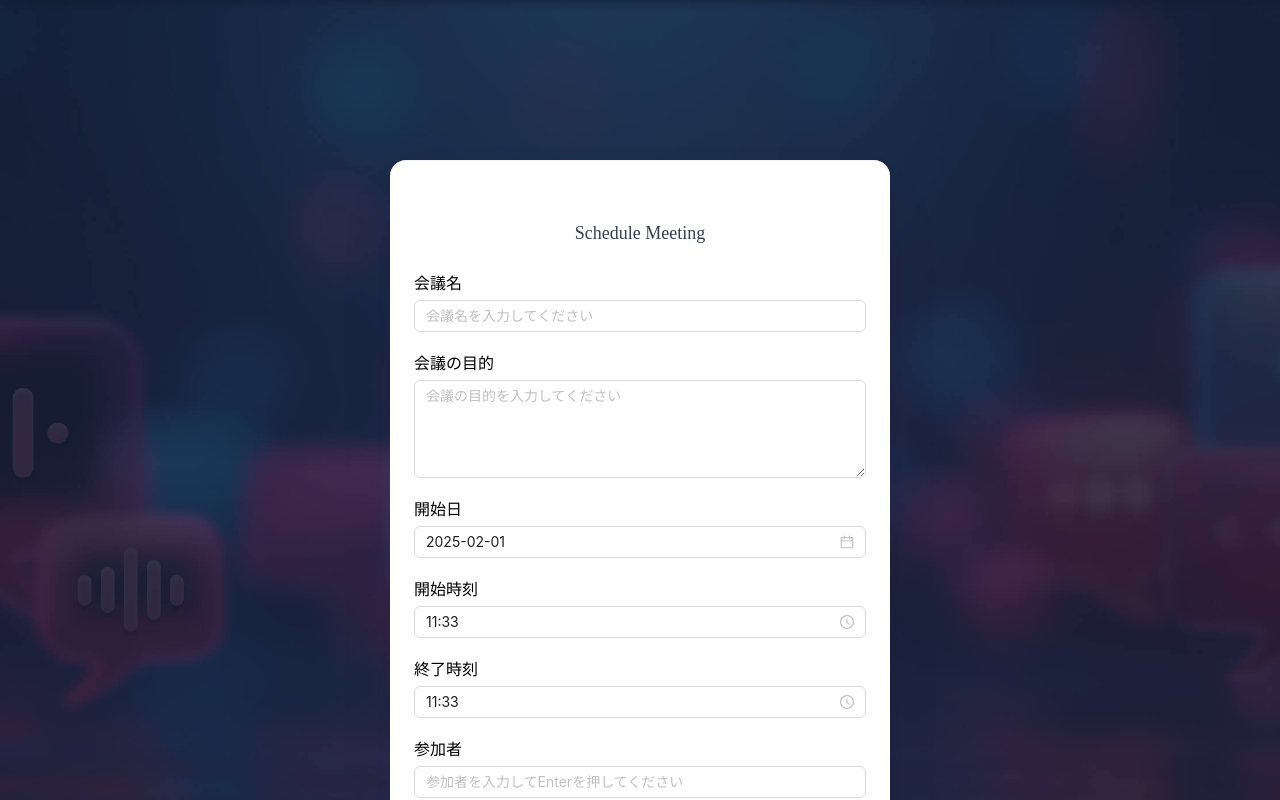
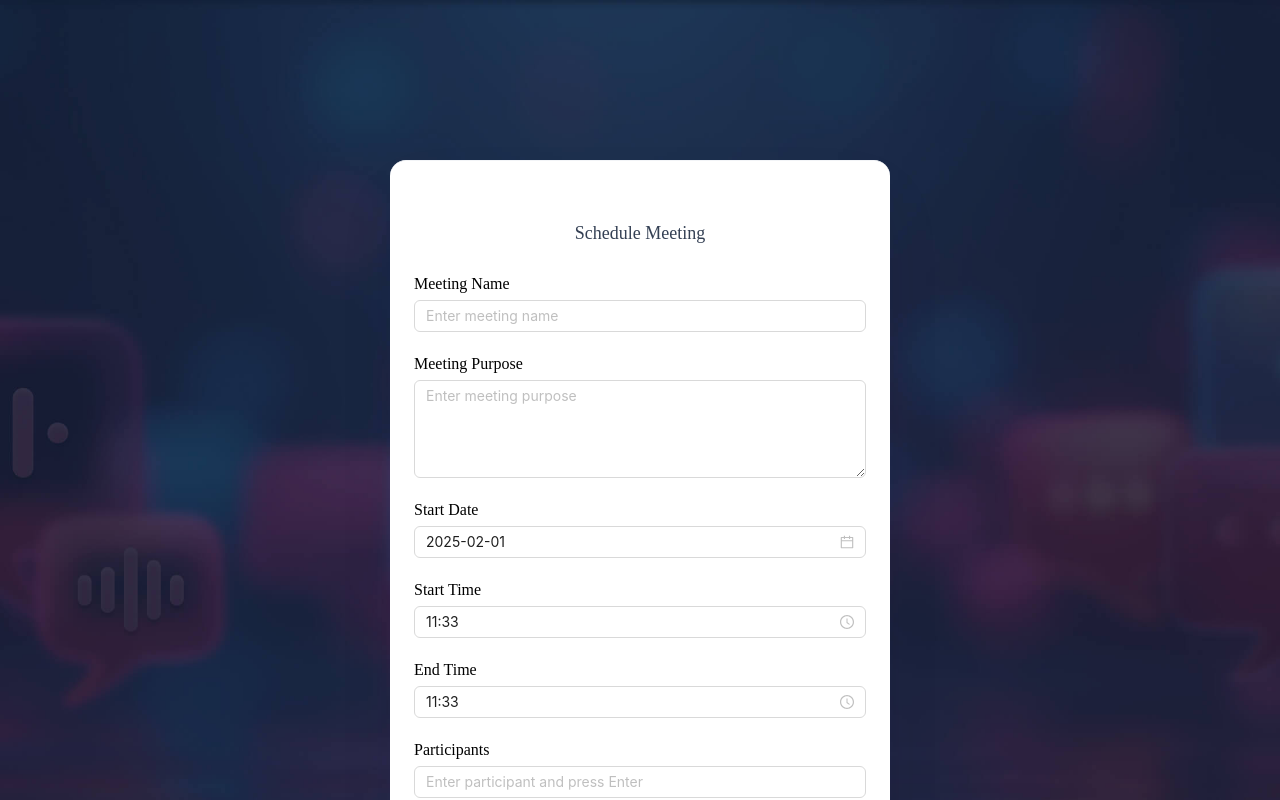
Before and after one commit to univac-1/meeting-ai-agent, a React (Vite) app in the folder apps/frontend/: page /#/meeting/schedule in a window 1280 px wide. Built offline with nearby package versions, Linux system fonts and the light colour scheme; no server answers.

Commit message:
Translate meeting schedule and info pages to English

```diff
--- a/apps/frontend/src/pages/meetingInfo/index.tsx
+++ b/apps/frontend/src/pages/meetingInfo/index.tsx
@@ -46,12 +46,12 @@ const MeetingInfoPage = () => {
 
   const agendaColumns = [
     {
-      title: "トピック",
+      title: "Topic",
       dataIndex: "topic",
       key: "topic",
     },
     {
-      title: "時間 (分)",
+      title: "Duration (minutes)",
       dataIndex: "duration",
       key: "duration",
     },
@@ -59,15 +59,15 @@ const MeetingInfoPage = () => {
 
   const dataSource = data
     ? [
-        { key: "1", label: "会議ID", value: meetingId },
-        { key: "2", label: "会議名", value: data.meeting_name },
-        { key: "3", label: "目的", value: data.meeting_purpose },
-        { key: "4", label: "開始日", value: data.start_date },
-        { key: "5", label: "開始時刻", value: data.start_time },
-        { key: "6", label: "終了時刻", value: data.end_time },
+        { key: "1", label: "Meeting ID", value: meetingId },
+        { key: "2", label: "Meeting Name", value: data.meeting_name },
+        { key: "3", label: "Purpose", value: data.meeting_purpose },
+        { key: "4", label: "Start Date", value: data.start_date },
+        { key: "5", label: "Start Time", value: data.start_time },
+        { key: "6", label: "End Time", value: data.end_time },
         {
           key: "7",
-          label: "参加者",
+          label: "Participants",
           value: (
             <ul>
               {data.participants.map((participant: string, index: number) => (
@@ -78,12 +78,12 @@ const MeetingInfoPage = () => {
         },
         {
           key: "8",
-          label: "アジェンダ",
+          label: "Agenda",
           value: (
             <ul>
               {data.agenda.map((item: any, index: number) => (
                 <li key={index}>
-                  {item.topic} - {item.duration}分
+                  {item.topic} - {item.duration} minutes
                 </li>
               ))}
             </ul>
@@ -93,8 +93,8 @@ const MeetingInfoPage = () => {
     : []
 
   const columns = [
-    { title: "ラベル", dataIndex: "label", key: "label" },
-    { title: "値", dataIndex: "value", key: "value" },
+    { title: "Label", dataIndex: "label", key: "label" },
+    { title: "Value", dataIndex: "value", key: "value" },
   ]
 
   return (
--- a/apps/frontend/src/pages/meetingSchedule/index.tsx
+++ b/apps/frontend/src/pages/meetingSchedule/index.tsx
@@ -66,31 +66,31 @@ const MeetingSchedulePage = () => {
 
   const handleApiCall = async () => {
     if (!meetingName.trim()) {
-      messageApi.error("会議名を入力してください。")
+      messageApi.error("Meeting Name is required.")
       return
     }
     if (!meetingPurpose.trim()) {
-      messageApi.error("会議の目的を入力してください。")
+      messageApi.error("Meeting Purpose is required.")
       return
     }
     if (!startDate) {
-      messageApi.error("開始日を選択してください。")
+      messageApi.error("Start Date is required.")
       return
     }
     if (!startTime) {
-      messageApi.error("開始時刻を選択してください。")
+      messageApi.error("Start Time is required.")
       return
     }
     if (!endTime) {
-      messageApi.error("終了時刻を選択してください。")
+      messageApi.error("End Time is required.")
       return
     }
     if (participants.length === 0) {
-      messageApi.error("少なくとも1人の参加者を追加してください。")
+      messageApi.error("At least one participant is required.")
       return
     }
     if (agendaItems.length === 0) {
-      messageApi.error("少なくとも1つのアジェンダを追加してください。")
+      messageApi.error("At least one agenda item is required.")
       return
     }
 
@@ -134,58 +134,58 @@ const MeetingSchedulePage = () => {
           <div className={styles.text}>Schedule Meeting</div>
         </div>
         <div className={styles.item}>
-          <label>会議名</label>
+          <label>Meeting Name</label>
           <Input
             allowClear
-            placeholder="会議名を入力してください"
+            placeholder="Enter meeting name"
             onChange={(e) => setMeetingName(e.target.value)}
             value={meetingName}
           />
         </div>
         <div className={styles.item}>
-          <label>会議の目的</label>
+          <label>Meeting Purpose</label>
           <TextArea
             allowClear
-            placeholder="会議の目的を入力してください"
+            placeholder="Enter meeting purpose"
             onChange={(e) => setMeetingPurpose(e.target.value)}
             value={meetingPurpose}
             rows={4}
           />
         </div>
         <div className={styles.item}>
-          <label>開始日</label>
+          <label>Start Date</label>
           <DatePicker
             style={{ width: "100%" }}
-            placeholder="開始日を選択してください"
+            placeholder="Select start date"
             onChange={(date) => setStartDate(date)}
             value={startDate}
           />
         </div>
         <div className={styles.item}>
-          <label>開始時刻</label>
+          <label>Start Time</label>
           <TimePicker
             style={{ width: "100%" }}
             format="HH:mm"
-            placeholder="開始時刻を選択してください"
+            placeholder="Select start time"
             onChange={(time) => setStartTime(time)}
             value={startTime}
           />
         </div>
         <div className={styles.item}>
-          <label>終了時刻</label>
+          <label>End Time</label>
           <TimePicker
             style={{ width: "100%" }}
             format="HH:mm"
-            placeholder="終了時刻を選択してください"
+            placeholder="Select end time"
             onChange={(time) => setEndTime(time)}
             value={endTime}
           />
         </div>
         <div className={styles.item}>
-          <label>参加者</label>
+          <label>Participants</label>
           <Input
             allowClear
-            placeholder="参加者を入力してEnterを押してください"
+            placeholder="Enter participant and press Enter"
             onChange={onParticipantInputChange}
             onKeyPress={onParticipantInputKeyPress}
             value={participantInput}
@@ -204,21 +204,21 @@ const MeetingSchedulePage = () => {
           ))}
         </div>
         <div className={styles.item}>
-          <label>アジェンダ</label>
+          <label>Agenda</label>
           <Input
             allowClear
-            placeholder="アジェンダと所要時間を入力してEnterを押してください"
+            placeholder="Enter agenda and press Enter"
             onChange={onAgendaInputChange}
             onKeyPress={onAgendaInputKeyPress}
             value={agendaInput}
           />
         </div>
         <div className={styles.item}>
-          <label>アジェンダの所要時間(分)</label>
+          <label>Agenda Duration (minutes)</label>
           <Input
             allowClear
             type="number"
-            placeholder="アジェンダと所要時間を入力してEnterを押してください"
+            placeholder="Enter agenda duration and press Enter"
             onChange={onDurationInputChange}
             onKeyPress={onAgendaInputKeyPress}
             value={durationInput}
@@ -228,7 +228,7 @@ const MeetingSchedulePage = () => {
           {agendaItems.map((item, index) => (
             <div key={index} style={{ display: "flex", alignItems: "center" }}>
               <span style={{ flexGrow: 1 }}>
-                {item.topic} - {item.duration}分
+                {item.topic} - {item.duration} minutes
               </span>
               <Button
                 type="link"
```
